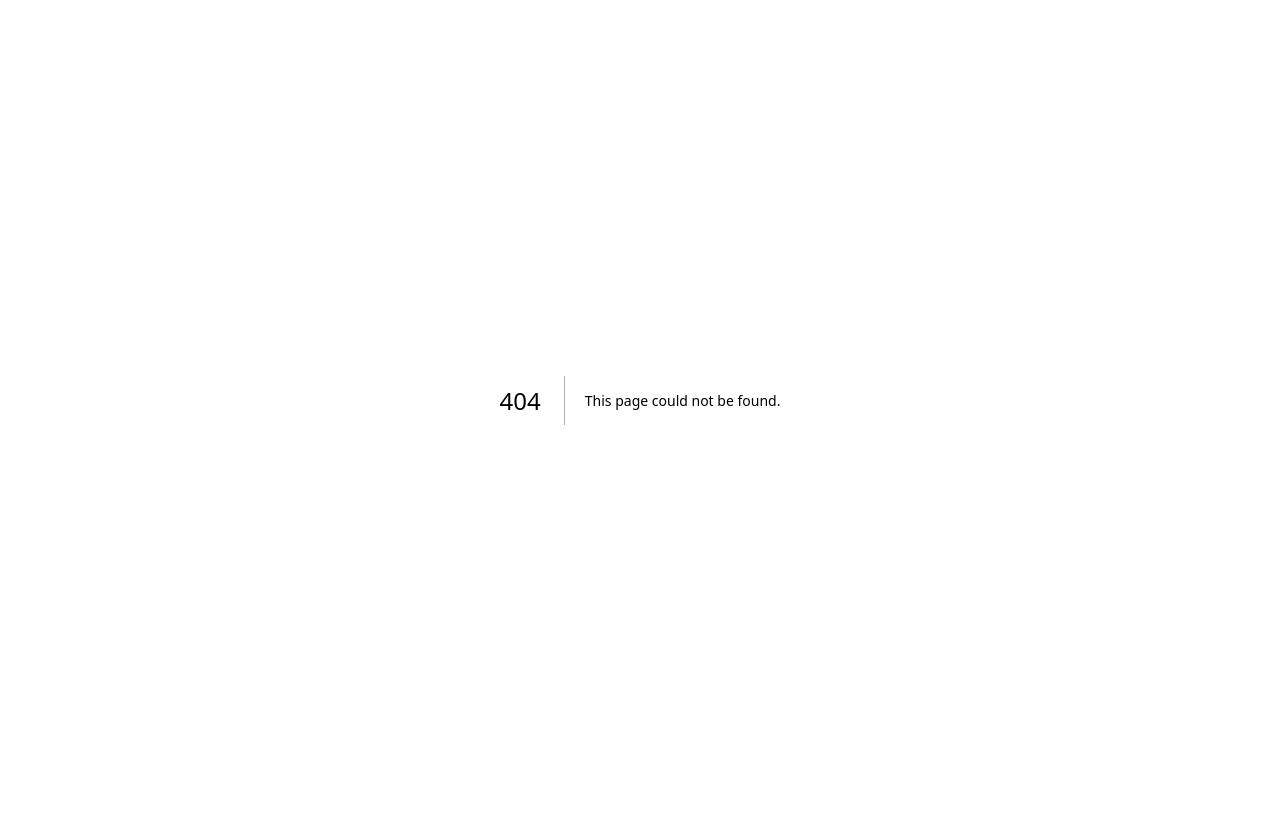
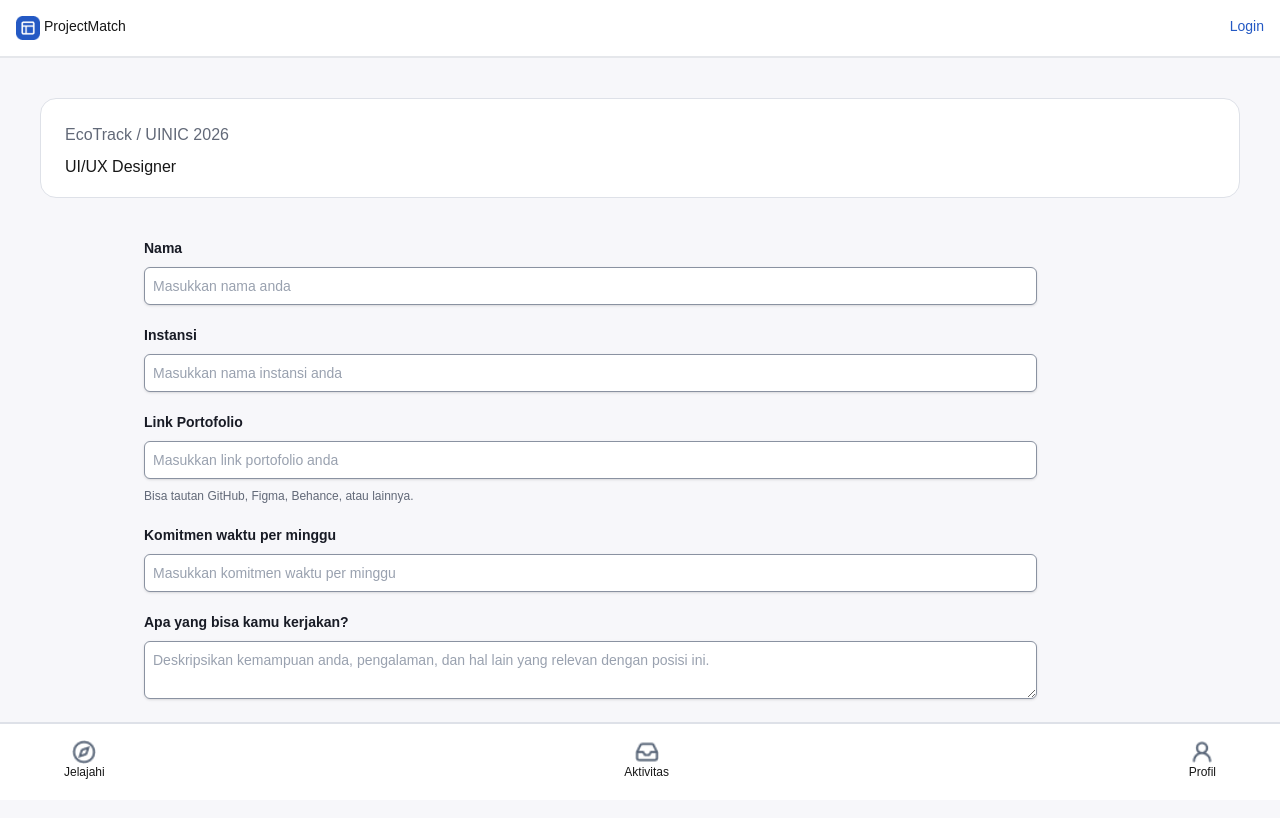
Before and after one commit to whiteblobbob/ProjectMatch, a Next.js app: page /projectdetail/pengajuanbergabung in a window 1280 px wide. Before the commit this address had no page. Shown: the top 818 px of the page. Built offline with nearby package versions, Linux system fonts and the light colour scheme.

Commit message:
Added page for ajukan lamaran & organized folders for components and page

```diff
--- /dev/null
+++ b/app/aktivitas/page.tsx
@@ -0,0 +1,11 @@
+import Navbar from "../components/navigation-bar/guestnavbar";
+import Botnav from "../components/navigation-bar/bottomnav";
+
+export default function aktivitas(){
+    return(
+        <>
+        <Navbar/>
+
+        <Botnav/>
+        </>
+    )}
--- a/app/components/projectdetail.tsx
+++ b/app/components/detail/projectdetail.tsx
@@ -1,5 +1,4 @@
 import Image from "next/image"
-import Projectcard from "./projectcard"
 
 export default function projectdetail(){
     return(
@@ -102,7 +101,7 @@ export default function projectdetail(){
             </div>
 
              <div className="container flex justify-center mt-10">
-                <a href="" className="w-[80vw] h-12 text-center content-center bg-brand-primary hover:bg-brand-secondary text-white font-bold py-2 px-4 rounded">
+                <a href="projectdetail/pengajuanbergabung" className="w-[80vw] h-12 text-center content-center bg-brand-primary hover:bg-brand-secondary text-white font-bold py-2 px-4 rounded">
                     Ajukan Bergabung
                 </a>
              </div>
--- a/app/components/bottomnav.tsx
+++ b/app/components/navigation-bar/bottomnav.tsx
@@ -3,7 +3,7 @@ import Image from "next/image";
 export default function bottomnavbar(){
     return(
         <>
-        <nav className="fixed w-screen bottom-0 border-t-2 border-border-default">
+        <nav className="fixed w-screen bg-white bottom-0 border-t-2 border-border-default">
             <ul className="flex flex-row justify-between text-sm w-[90%] h-15 mx-auto mt-4 text-[12px]">
             <li className="flex flex-col items-center">
                 <a href="../" className="flex flex-col items-center transition duration-300 hover:scale-120">
@@ -19,7 +19,7 @@ export default function bottomnavbar(){
                 </a>
                 </li>
             <li>
-            <a href="" className="flex flex-col items-center transition duration-300 hover:scale-120">
+            <a href="../aktivitas" className="flex flex-col items-center transition duration-300 hover:scale-120">
             <Image
             className="h-6 w-6"
             src="/img/inbox.png"
--- a/app/components/guestpage.tsx
+++ b/app/components/page/guestpage.tsx
@@ -1,5 +1,5 @@
 import Image from "next/image"
-import Projectcard from "./projectcard"
+import Projectcard from "../card/projectcard"
 
 export default function guestpage(){
     return(
@@ -18,7 +18,7 @@ export default function guestpage(){
         />
 
         <input
-            className="block w-full rounded-md border border-border-default py-2 pr-3 pl-9 text-text-heading shadow-sm placeholder:text-gray-400 focus:border-sky-500 focus:outline focus:outline-sky-500 sm:text-sm dark:border-gray-600"
+            className="block w-full rounded-md border border-border-input py-2 pr-3 pl-9 text-text-heading shadow-sm placeholder:text-gray-400 focus:border-sky-500 focus:outline focus:outline-sky-500 sm:text-sm"
             placeholder="Cari proyek, peran, atau topik"
             type="text"
             name="search"
--- /dev/null
+++ b/app/components/page/lamarproject.tsx
@@ -0,0 +1,70 @@
+export default function lamarproject(){
+    return(
+        <>
+        <div className="flex-col h-screen md:h-[110vh]" id="wrapper">
+        <div className="container flex justify-center mt-10">
+            <div className="h-25 w-90.5 pt-6 pl-6 bg-white border rounded-2xl border-border-default md:w-300 flex" id="card-content-container">
+                <div className="w-[90%] flex flex-col gap-2" id="title-content">
+                <h3 className="text-text-subheading"><span>EcoTrack</span> / <span>UINIC 2026</span></h3>
+                <h1>UI/UX Designer</h1>
+                </div>
+            </div>
+        </div>
+        <form action="/submit" className="mx-auto mt-10 flex w-full max-w-5xl flex-col gap-5 px-4" id="card-content-container">
+        <div className="w-[90%] flex flex-col gap-2" id="title-content">
+            <label htmlFor="Nama" className="block text-[14px] font-bold text-text-heading">Nama</label>
+            <input
+            className="block w-full rounded-md bg-white border border-border-input py-2 pr-3 pl-2 text-text-heading shadow-sm placeholder:text-gray-400 focus:border-sky-500 focus:outline focus:outline-sky-500 sm:text-sm"
+            placeholder="Masukkan nama anda"
+            type="text"
+            name="Nama"
+        />
+        </div>
+
+        <div className="w-[90%] flex flex-col gap-2" id="title-content">
+            <label htmlFor="Instansi" className="block text-[14px] font-bold text-text-heading">Instansi</label>
+            <input
+            className="block w-full rounded-md bg-white border border-border-input py-2 pr-3 pl-2 text-text-heading shadow-sm placeholder:text-gray-400 focus:border-sky-500 focus:outline focus:outline-sky-500 sm:text-sm"
+            placeholder="Masukkan nama instansi anda"
+            type="text"
+            name="instansi"
+        />
+        </div>
+
+        <div className="w-[90%] flex flex-col gap-2" id="title-content">
+            <label htmlFor="portofolio" className="block text-[14px] font-bold text-text-heading">Link Portofolio</label>
+            <input
+            className="block w-full rounded-md bg-white border border-border-input py-2 pr-3 pl-2 text-text-heading shadow-sm placeholder:text-gray-400 focus:border-sky-500 focus:outline focus:outline-sky-500 sm:text-sm"
+            placeholder="Masukkan link portofolio anda"
+            type="text"
+            name="portofolio"
+        />
+        <p className="text-[12px] text-text-subheading">Bisa tautan GitHub, Figma, Behance, atau lainnya.</p>
+        </div>
+
+        <div className="w-[90%] flex flex-col gap-2" id="title-content">
+            <label htmlFor="waktu" className="block text-[14px] font-bold text-text-heading">Komitmen waktu per minggu</label>
+            <input
+            className="block w-full rounded-md bg-white border border-border-input py-2 pr-3 pl-2 text-text-heading shadow-sm placeholder:text-gray-400 focus:border-sky-500 focus:outline focus:outline-sky-500 sm:text-sm"
+            placeholder="Masukkan komitmen waktu per minggu"
+            type="text"
+            name="waktu"
+        />
+        </div>
+
+        <div className="w-[90%] flex flex-col gap-2" id="title-content">
+            <label htmlFor="Nama" className="block text-[14px] font-bold text-text-heading">Apa yang bisa kamu kerjakan?</label>
+            <textarea name="tugas" id="tugas" className="block w-full rounded-md bg-white border border-border-input py-2 pr-3 pl-2 text-text-heading shadow-sm placeholder:text-gray-400 focus:border-sky-500 focus:outline focus:outline-sky-500 sm:text-sm"
+            placeholder="Deskripsikan kemampuan anda, pengalaman, dan hal lain yang relevan dengan posisi ini.">
+        </textarea>
+        </div>
+
+            <button type="submit" className="w-[58vw] h-12 mt-4 text-center content-center bg-brand-primary hover:bg-brand-secondary text-white font-bold py-2 px-4 rounded">
+                    Ajukan Bergabung
+            </button>
+
+        </form>
+        </div>
+        </>
+    )
+}
--- a/app/page.tsx
+++ b/app/page.tsx
@@ -1,6 +1,6 @@
-import Navbar from "./components/guestnavbar";
-import Explore from "./components/guestpage";
-import Botnav from "./components/bottomnav";
+import Navbar from "./components/navigation-bar/guestnavbar";
+import Explore from "./components/page/guestpage";
+import Botnav from "./components/navigation-bar/bottomnav";
 
 export default function guest(){
     return(
--- a/app/projectdetail/page.tsx
+++ b/app/projectdetail/page.tsx
@@ -1,6 +1,6 @@
-import Navbar from "../components/guestnavbar";
-import Detail from "../components/projectdetail";
-import Botnav from "../components/bottomnav";
+import Navbar from "../components/navigation-bar/guestnavbar";
+import Detail from "../components/detail/projectdetail";
+import Botnav from "../components/navigation-bar/bottomnav";
 
 export default function detail(){
     return(
--- /dev/null
+++ b/app/projectdetail/pengajuanbergabung/page.tsx
@@ -0,0 +1,13 @@
+import Navbar from "../../components/navigation-bar/guestnavbar";
+import Botnav from "../../components/navigation-bar/bottomnav";
+import Lamarproject from "../../components/page/lamarproject";
+
+export default function projectdetail(){
+    return(
+        <>
+        <Navbar />
+        <Lamarproject />
+        <Botnav />
+        </>
+    )
+}
```
Also changed, not shown: app/components/card/projectcard.tsx (renamed from app/components/projectcard.tsx), app/components/navigation-bar/guestnavbar.tsx (renamed from app/components/guestnavbar.tsx), app/components/navigation-bar/usernavbar.tsx (added), app/guest/aktivitasguest/page.tsx (added).
